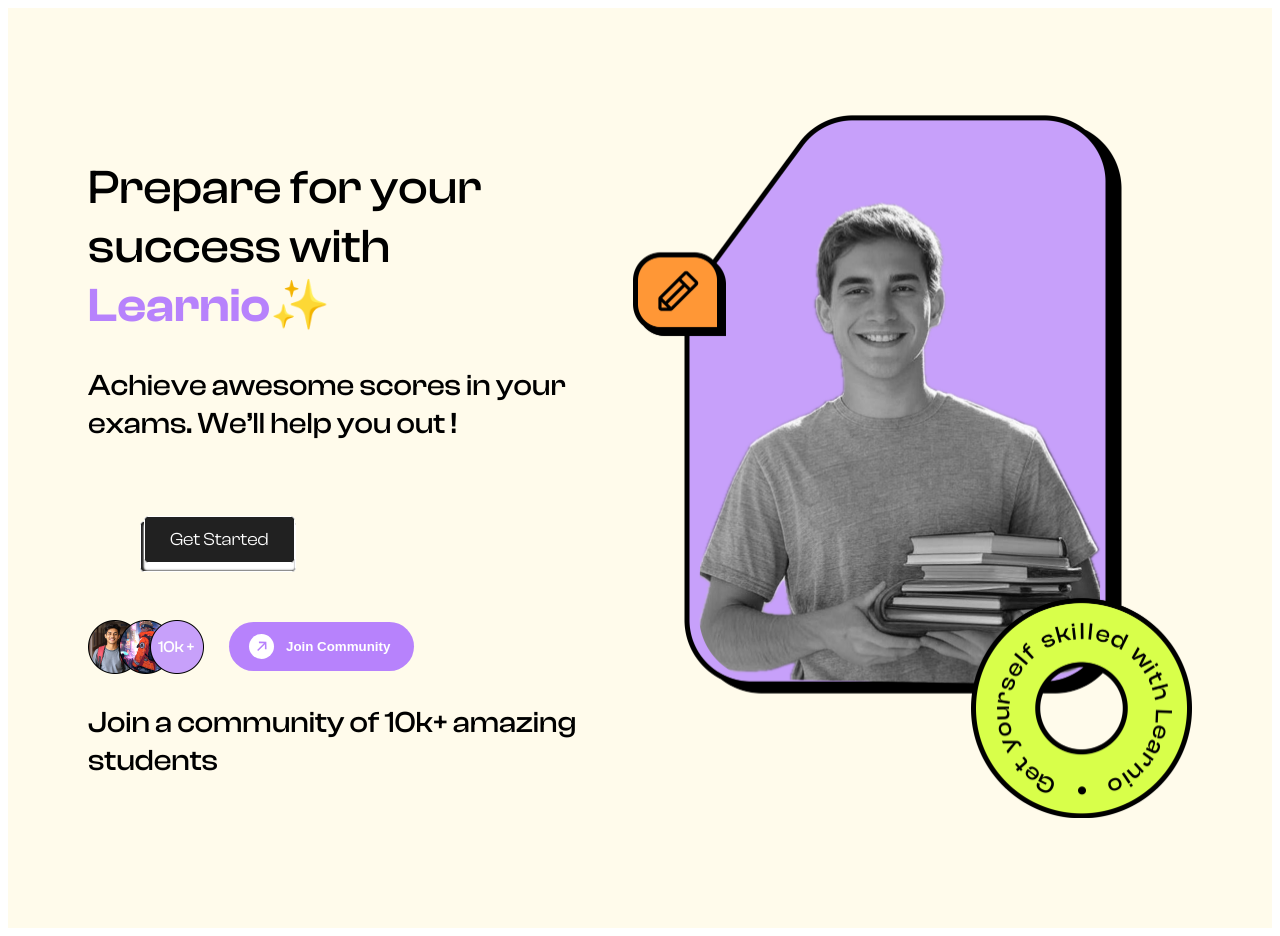
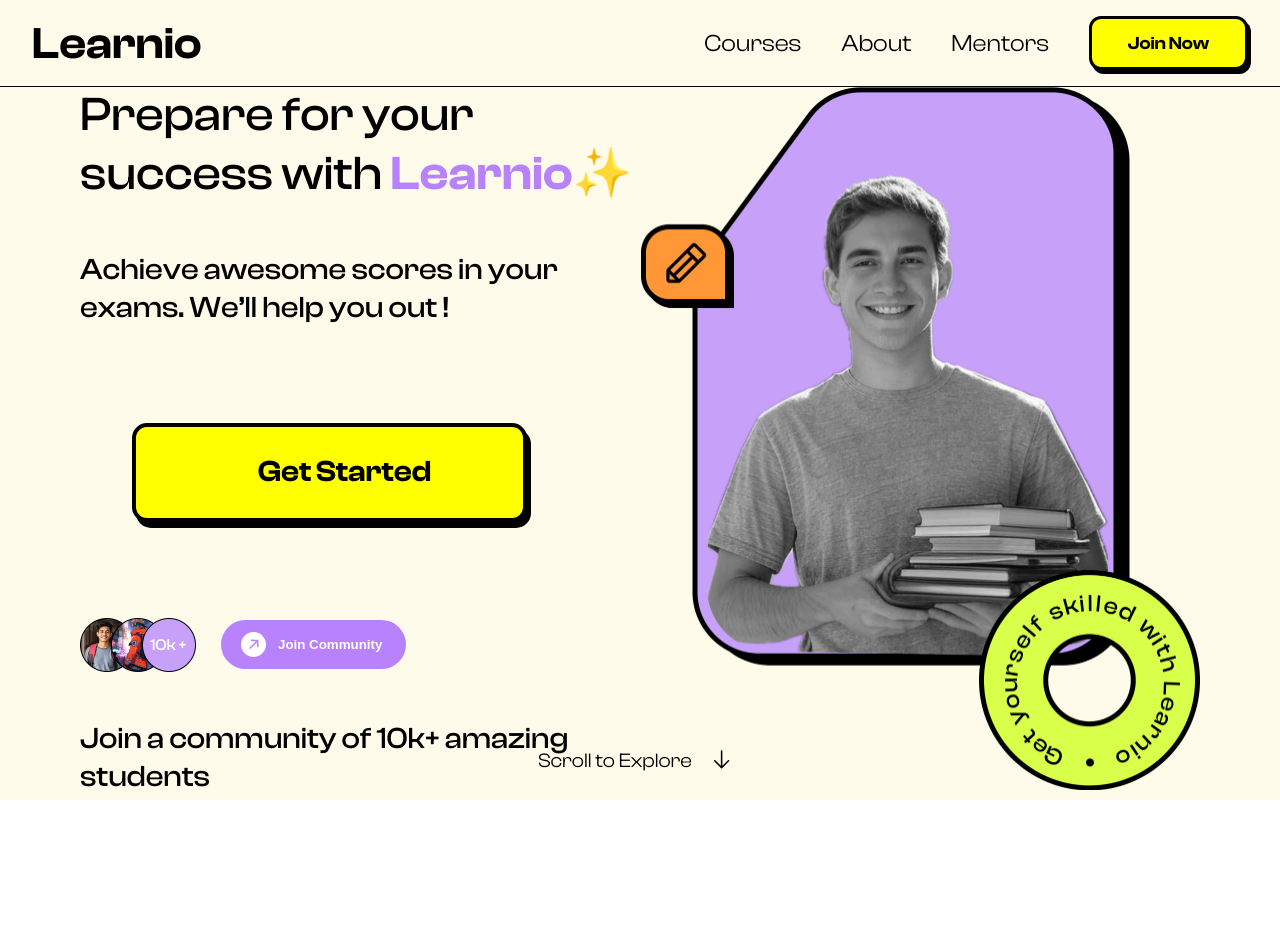
Before and after one commit to PratayaSilla/learnio, a React (Vite) app: page / in a window 1280 px wide. After the commit the page ends 800 px from the top, so only its background shows below. Built offline with nearby package versions, Linux system fonts and the light colour scheme; a web font is replaced by a local one.

Commit message:
Hero Section refinements

```diff
--- a/src/App.jsx
+++ b/src/App.jsx
@@ -7,7 +7,7 @@
 
   return (
     <>
-
+      <Navbar />
       <Herosection />
     </>
   )
--- a/src/components/Hero Section/hero-section.css
+++ b/src/components/Hero Section/hero-section.css
@@ -2,11 +2,17 @@
     display: flex;
     align-items: center;
     justify-content: space-between;
-    padding: 60px 80px;
+    padding: 5rem 80px 0px 80px;
     background-color: #FFFBEB;
-    height: 100vh;
+    min-height: 100vh;
   }
-
+  .left-div{
+    display: flex;
+    flex-direction: column;
+    /* position: relative; */
+    /* top: 1rem; */
+    gap: 3rem;
+  }
 .welcome{
     color: #000;
     font-family: 'clash-display';
@@ -24,51 +30,6 @@
     font-weight: 500;
     font-family: 'clash-display';
 }
-
-/* heavy hover button */
-.get-started {
-    padding: 0.1em 0.25em;
-    width: 13em;
-    height: 4.2em;
-    background-color: #212121;
-    border: 0.08em solid #fff;
-    border-radius: 0.3em;
-    font-size: 12px;
-    cursor: pointer;
-    font-family: 'clash-display';
-  }
-
-  .get-started span {
-    position: relative;
-    display: flex;
-    justify-content: center;
-    align-items: center;
-    bottom: 0.4em;
-    width: 8.25em;
-    height: 2.5em;
-    background-color: #212121;
-    border-radius: 0.2em;
-    font-size: 1.5em;
-    color: #fff;
-    border: 0.08em solid #fff;
-    box-shadow: 0 0.4em 0.1em 0.019em #fff;
-  }
-
-  .get-started span:hover {
-    transition: all 0.5s;
-    transform: translate(0, 0.4em);
-    box-shadow: 0 0 0 0 #fff;
-  }
-
-  .get-started span:not(hover) {
-    transition: all 1s;
-  }
-  .get-started:active span {
-    transform: translate(0, 0.6em);
-    box-shadow: 0 0 0 0 #fff;
-  }
-
-/* heavy hover button */
 
 .button-spacer{
     padding: 48px 52px;
@@ -154,3 +115,46 @@
   }
 
 /* heavy hover button */
+
+
+.scroll-to-explore {
+    position: absolute;
+    bottom: 20px;
+    left: 50%;
+    transform: translateX(-50%);
+    display: flex;
+    align-items: center;
+    gap: 10px;
+    font-family: 'clash-display';
+    font-size: 20px;
+    color: black;
+}
+
+.get-started{
+        display: flex;
+        justify-content: space-around;
+        align-items: center;
+        padding: 1em 0em 1em 1em;
+        background-color: yellow;
+        cursor: pointer;
+        box-shadow: 4px 6px 0px black;
+        border: 4px solid;
+        border-radius: 15px;
+        position: relative;
+        overflow: hidden;
+        z-index: 100;
+        transition: box-shadow 250ms, transform 250ms, filter 50ms;
+        font-family: 'clash-display';
+        width: 395px;
+        height: 99px;
+        font-size: 30px;
+        font-weight: 600;
+}
+.get-started:hover {
+    transform: translate(2px, 2px);
+    box-shadow: 2px 3px 0px black;
+  }
+  .get-started:active {
+    transform: translate(4px, 4px);
+    box-shadow: 0px 0px 0px black;
+}
--- a/src/components/Hero Section/hero-section.jsx
+++ b/src/components/Hero Section/hero-section.jsx
@@ -9,7 +9,7 @@
                 <h1 className="welcome">Prepare for your success with <span className="learnio">Learnio✨</span></h1>
                 <p className="tagline">Achieve awesome scores in your exams. We’ll help you out !</p>
                 <div className="button-spacer">
-                    <button className="get-started"><span>Get Started</span></button>
+                    <button className="get-started">Get Started</button>
                 </div>
                 <div className="join-community">
                     <img src="./joincommunity.png" alt="" className="join-community-img"/>
@@ -50,6 +50,13 @@
             <div className="right-div">
                 <img src="./right-div.png" alt="" className="right-div-img"/>
             </div>
+            <div className="scroll-to-explore">
+                <p>Scroll to Explore</p>
+                <svg xmlns="http://www.w3.org/2000/svg" width="40" height="40" viewBox="0 0 37 37" fill="none">
+                    <path d="M11.1552 19.6869L18.009 26.5052L24.8628 19.6869C24.9437 19.6254 25.0104 19.5471 25.0584 19.4575C25.1064 19.3679 25.1345 19.2691 25.141 19.1676C25.1475 19.0662 25.1321 18.9646 25.0959 18.8696C25.0596 18.7746 25.0034 18.6886 24.9311 18.6172C24.8587 18.5458 24.7718 18.4909 24.6763 18.456C24.5809 18.4211 24.479 18.4072 24.3777 18.4151C24.2763 18.423 24.1779 18.4526 24.089 18.5019C24.0001 18.5512 23.9228 18.619 23.8624 18.7007L18.7185 23.802V10.2293C18.7185 10.0411 18.6438 9.86065 18.5107 9.72759C18.3777 9.59453 18.1972 9.51978 18.009 9.51978C17.8208 9.51978 17.6404 9.59453 17.5073 9.72759C17.3743 9.86065 17.2995 10.0411 17.2995 10.2293V23.802L12.1556 18.7007C12.022 18.5681 11.8412 18.4939 11.6529 18.4946C11.4646 18.4952 11.2843 18.5707 11.1517 18.7043C11.019 18.8379 10.9449 19.0187 10.9455 19.207C10.9462 19.3953 11.0216 19.5756 11.1552 19.7082V19.6869Z" fill="black"/>
+                </svg>
+            </div>
+
         </div>
     )
 }
--- a/src/components/Navbar/navbar.css
+++ b/src/components/Navbar/navbar.css
@@ -13,7 +13,10 @@
     align-items: center;
     flex-wrap: wrap;
     background-color: #FFFBEB;
-    border-radius: 12px;
+    border-bottom: 0.5px solid black;
+    position: fixed;
+    top: 0;
+    width: 100%;
 }
 .logo-container {
     display: flex;
@@ -41,6 +44,12 @@
     cursor: pointer;
     color: black;
     text-decoration: none;
+    transition: all 0.5s;
+
+}
+
+.nav-btn:hover{
+    color: #B782FC;
 }
 
 
@@ -57,32 +66,33 @@
     cursor: pointer;
   }
 
-  .Login-Signup span {
-    position: relative;
+  .Login-Signup {
     display: flex;
     justify-content: center;
     align-items: center;
-    bottom: 0.4em;
-    width: 8.25em;
-    height: 2.5em;
-    background-color: #212121;
-    border-radius: 0.2em;
-    font-size: 1.5em;
-    color: #fff;
-    border: 0.08em solid #fff;
-    box-shadow: 0 0.4em 0.1em 0.019em #fff;
-  }
+    padding: 0.3em 0.8em;
+    background-color: yellow;
+    cursor: pointer;
+    box-shadow: 3px 4px 0px black;
+    border: 3px solid;
+    border-radius: 12px;
+    position: relative;
+    overflow: hidden;
+    z-index: 100;
+    transition: box-shadow 250ms, transform 250ms, filter 50ms;
+    font-family: 'clash-display';
+    width: 159px;
+    height: 54px;
+    font-size: 18px;
+    font-weight: 600;
+}
 
-  .Login-Signup span:hover {
-    transition: all 0.5s;
-    transform: translate(0, 0.4em);
-    box-shadow: 0 0 0 0 #fff;
-  }
 
-  .Login-Signup span:not(hover) {
-    transition: all 1s;
-  }
-  .Login-Signup:active span {
-    transform: translate(0, 0.6em);
-    box-shadow: 0 0 0 0 #fff;
-  }
+.Login-Signup:hover {
+transform: translate(2px, 2px);
+box-shadow: 2px 3px 0px black;
+}
+.Login-Signup:active {
+transform: translate(4px, 4px);
+box-shadow: 0px 0px 0px black;
+}
--- a/src/components/Navbar/navbar.jsx
+++ b/src/components/Navbar/navbar.jsx
@@ -11,7 +11,7 @@
                 <button className="nav-btn">Courses</button>
                 <button className="nav-btn">About</button>
                 <button className="nav-btn">Mentors</button>
-                <button className="Login-Signup"><span>Join Now</span></button>
+                <button className="Login-Signup">Join Now</button>
             </div>
         </nav>
     )
--- a/src/index.css
+++ b/src/index.css
@@ -2,3 +2,8 @@
     font-family: 'clash-display';
     src: url(../../assets/fonts/ClashDisplay-Variable.ttf);
 }
+*{
+    padding: 0;
+    margin: 0;
+    box-sizing: border-box;
+}
```
